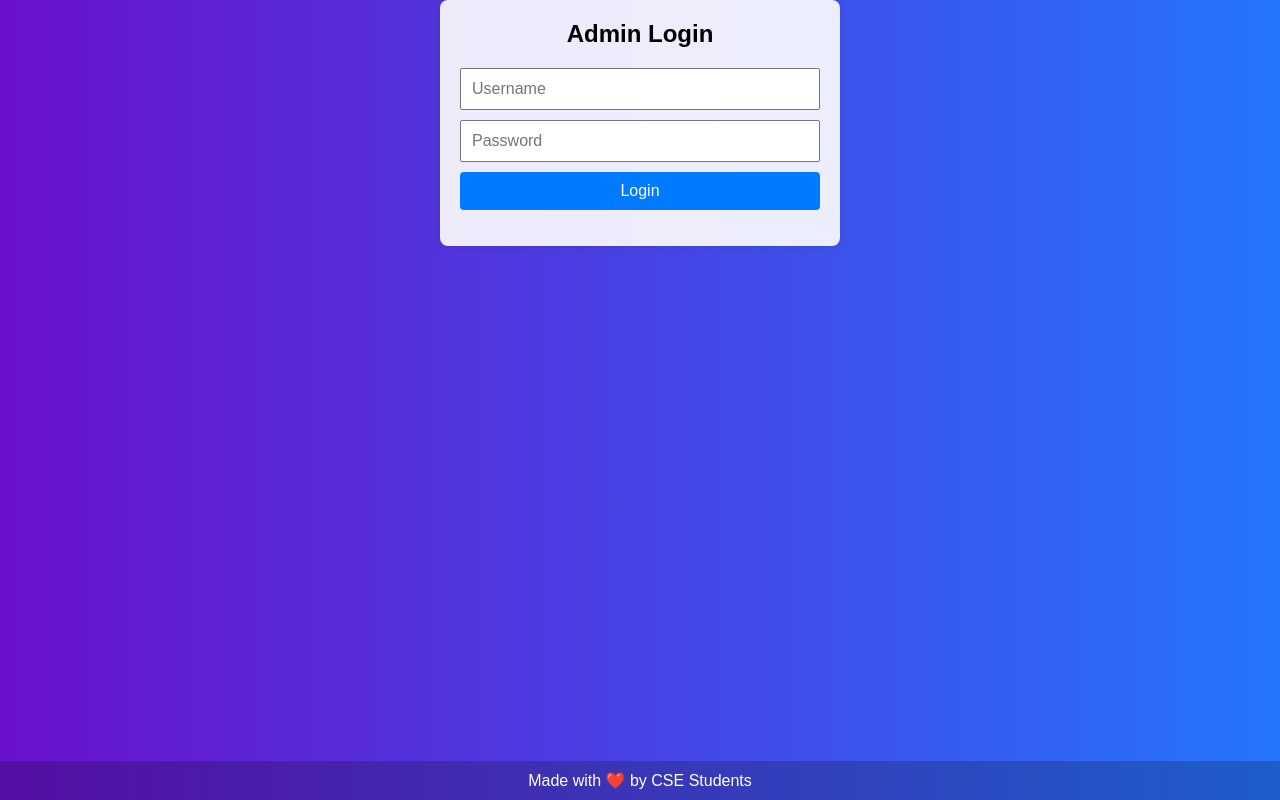
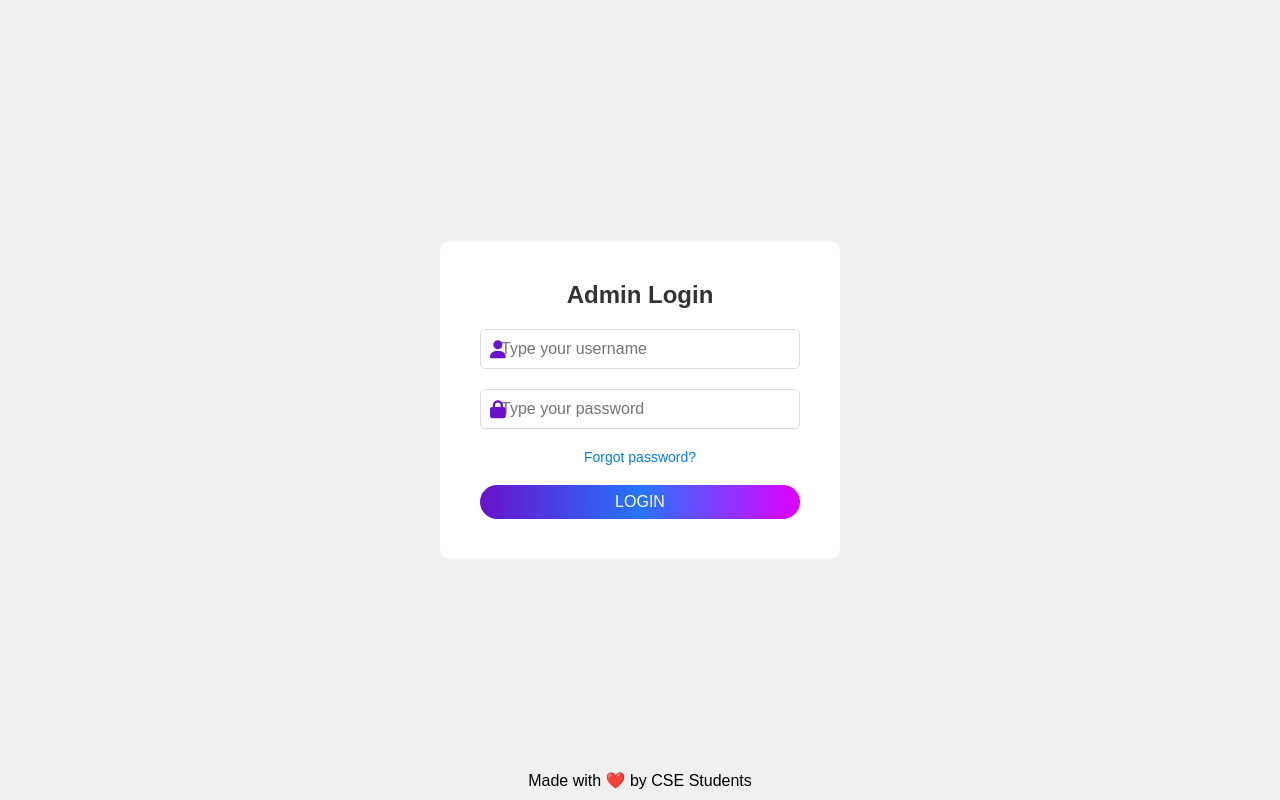
Before and after one commit to Srikanth-madasu/library-visitor-app, a plain HTML site: page index.html in a window 1280 px wide. Drawn offline with Linux system fonts and the light colour scheme.

Commit message:
Update index.html

```diff
--- a/index.html
+++ b/index.html
@@ -1,7 +1,6 @@
 <!DOCTYPE html>
 <html lang="en">
 <head>
-
     <meta charset="UTF-8">
     <meta name="viewport" content="width=device-width, initial-scale=1.0">
     <title>Admin Login</title>
@@ -9,68 +8,118 @@
         body {
             font-family: Arial, sans-serif;
             display: flex;
-            flex-direction: column;
             justify-content: center;
             align-items: center;
             height: 100vh;
             margin: 0;
-            background: linear-gradient(to right, #6a11cb, #2575fc);
+            background: #f1f0f0;
             color: white;
         }
         .login-container {
-            background: rgba(255, 255, 255, 0.9);
-            padding: 20px;
-            border-radius: 8px;
-            box-shadow: 0 0 10px rgba(0, 0, 0, 0.1);
+            background: white;
+            padding: 40px;
+            border-radius: 10px;
+
             width: 100%;
             max-width: 400px;
             box-sizing: border-box;
+            text-align: center;
             color: black;
         }
         .login-container h2 {
             margin: 0 0 20px;
-            text-align: center;
+            font-size: 24px;
+            color: #333;
         }
-        .login-container input {
+        .login-container .icon-input-container {
+            position: relative;
+            margin-bottom: 20px;
+        }
+        .login-container .icon-input-container input {
             display: block;
             width: 100%;
-            margin: 10px 0;
-            padding: 10px;
+            padding: 10px 40px 10px 20px;
             font-size: 16px;
+            border: 1px solid #ddd;
+            border-radius: 5px;
             box-sizing: border-box;
+        }
+        .login-container .icon-input-container .icon {
+            position: absolute;
+            left: 10px;
+            top: 50%;
+            transform: translateY(-50%);
+            font-size: 18px;
+            color: #6a11cb;
         }
         .login-container button {
             width: 100%;
-            padding: 10px;
-            background-color: #007BFF;
+            padding: 8px;
+            background: linear-gradient(to right, #6a11cb, #2575fc, #e100ff);
             color: white;
             border: none;
-            border-radius: 4px;
+            border-radius: 20px;
             font-size: 16px;
             cursor: pointer;
+            margin-top: 20px;
+            transition: background 0.3s ease;
         }
-        .login-container p {
-            color: red;
-            text-align: center;
+        .login-container button:hover {
+            background: linear-gradient(to right, #e100ff, #2575fc, #6a11cb);
+        }
+        .login-container .forgot-password {
+            display: block;
+            margin-top: 10px;
+            text-decoration: none;
+            color: #007BFF;
+            font-size: 14px;
         }
         footer {
-            margin-top: auto;
-            padding: 10px;
+            position: absolute;
+            bottom: 10px;
             text-align: center;
-            color: white;
-            background: rgba(0, 0, 0, 0.2);
             width: 100%;
-            box-sizing: border-box;
+            color: rgb(0, 0, 0);
+        }
+        @media (max-width: 600px) {
+            body {
+                background: white;
+            }
+            .login-container {
+                background: white;
+                color: black;
+            }
+            .login-container h2, .login-container .forgot-password {
+                color: #333;
+            }
+            .login-container .icon-input-container input {
+                background: white;
+                color: black;
+            }
+            .login-container .icon {
+                color: #6a11cb;
+            }
+            footer {
+                color: black;
+            }
         }
     </style>
+    <!-- Include FontAwesome for icons -->
+    <link rel="stylesheet" href="https://cdnjs.cloudflare.com/ajax/libs/font-awesome/6.0.0-beta3/css/all.min.css" integrity="sha512-Fo3rlrZj/kTc8kCTKyc1iwhcn/dZf7ZXLRL+UbI8sKsb9lz/e01j0nE5b/h1QthZ0MZVvgM6ZlXYj7lqRJITFg==" crossorigin="anonymous" referrerpolicy="no-referrer" />
 </head>
 <body>
     <div class="login-container">
         <h2>Admin Login</h2>
-        <input type="text" id="username" placeholder="Username">
-        <input type="password" id="password" placeholder="Password">
-        <button onclick="login()">Login</button>
-        <p id="error"></p>
+        <div class="icon-input-container">
+            <i class="fas fa-user icon"></i>
+            <input type="text" id="username" placeholder="Type your username">
+        </div>
+        <div class="icon-input-container">
+            <i class="fas fa-lock icon"></i>
+            <input type="password" id="password" placeholder="Type your password">
+        </div>
+        <a href="#" class="forgot-password" onclick="forgotPassword()">Forgot password?</a>
+        <button onclick="login()">LOGIN</button>
     </div>
     <footer>Made with ❤️ by CSE Students</footer>
     <script>
@@ -80,8 +129,12 @@
             if (username === 'SaiPavanGouda' && password === 'Sai@2002') {
                 window.location.href = 'home.html';
             } else {
-                document.getElementById('error').innerText = 'Invalid username or password';
+                alert('Invalid username or password');
             }
+        }
+
+        function forgotPassword() {
+            alert('Please contact Developer');
         }
     </script>
 </body>
```
